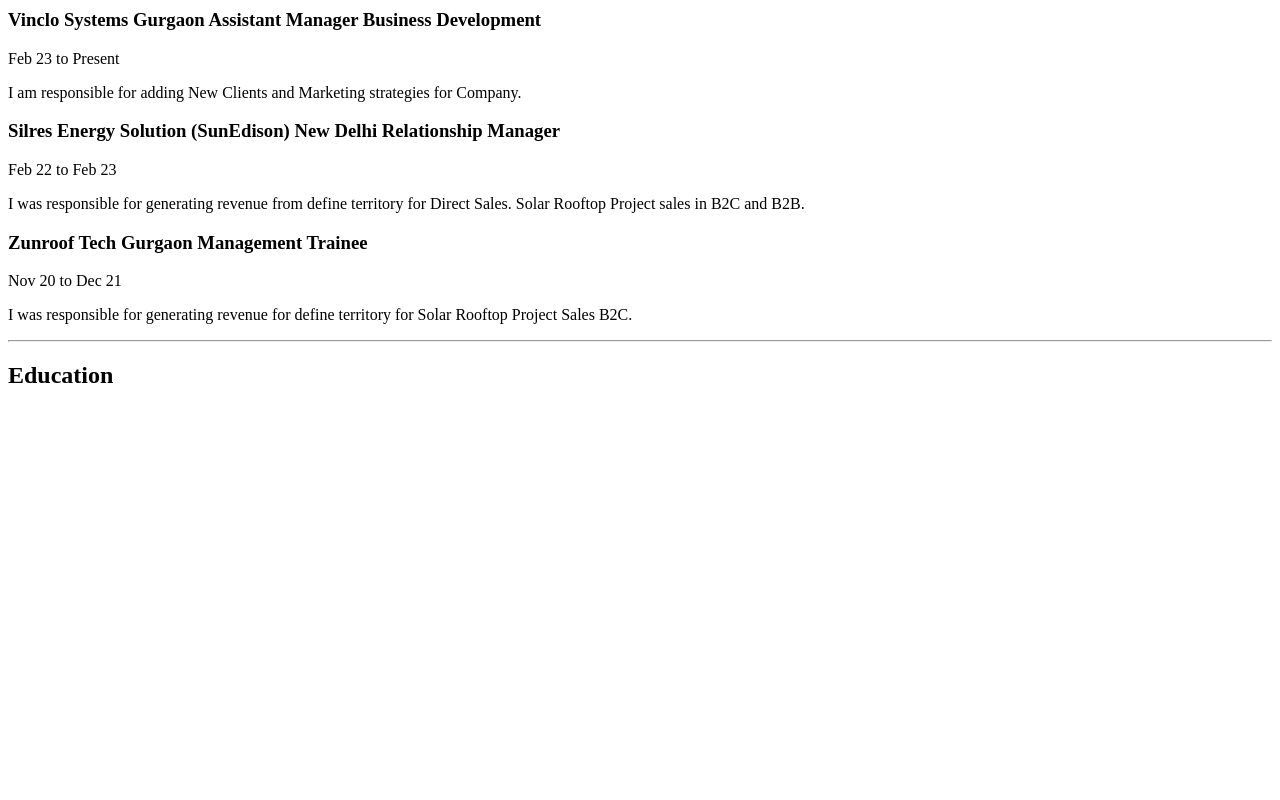
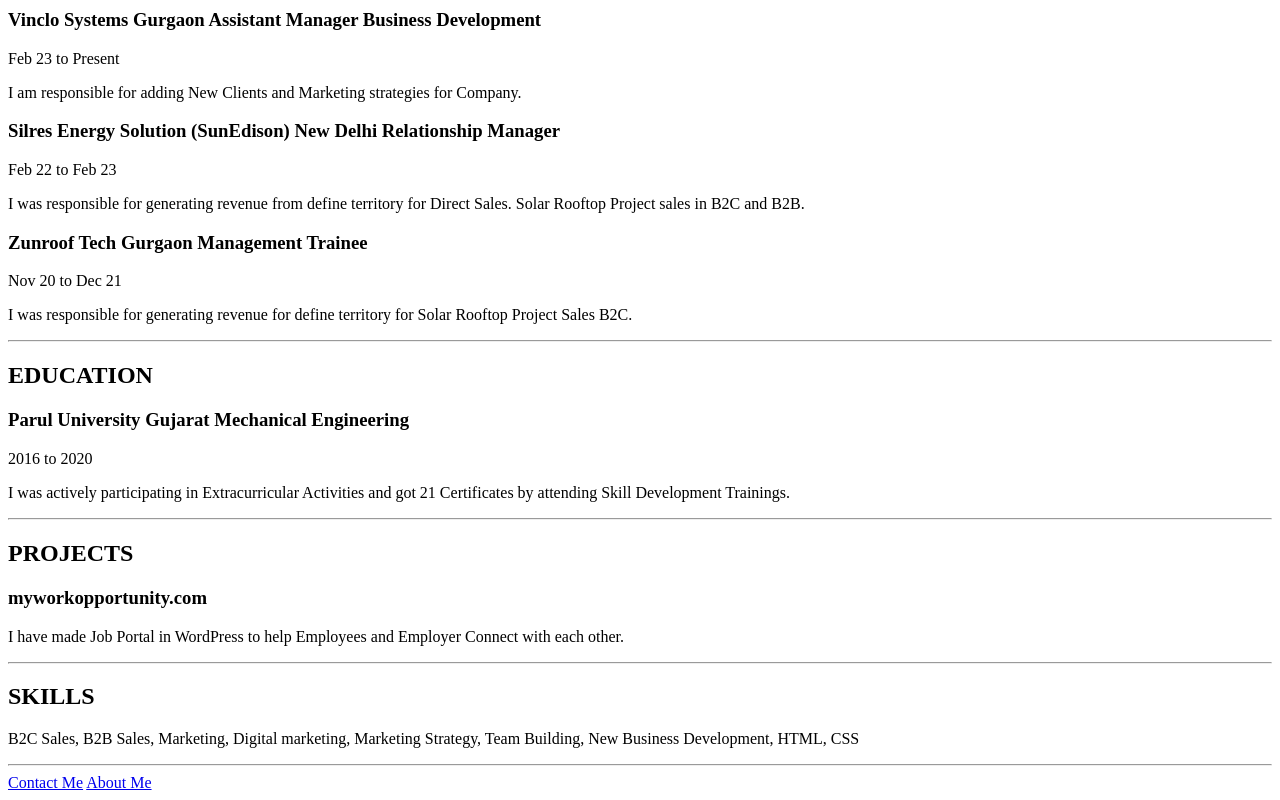
Before and after one commit to Mrkeyur/Keyur-Nileshkumar-Oza, a plain HTML site: page index.html in a window 1280 px wide. Shown: the part 506-1306 px from the top of the page. Before the commit the page ends 915 px from the top, so only its background shows below. Drawn offline with Linux system fonts and the light colour scheme.

Commit message:
Add files via upload

```diff
--- a/index.html
+++ b/index.html
@@ -25,9 +25,18 @@
         <p>Nov 20 to Dec 21</p>
         <p>I was responsible for generating revenue for define territory for Solar Rooftop Project Sales B2C.</p>
         <hr>
-        <h2>Education</h2>
-
-
-
+        <h2>EDUCATION</h2>
+        <h3>Parul University Gujarat Mechanical Engineering</h3>
+        <p>2016 to 2020</p>
+        <p>I was actively participating in Extracurricular Activities and got 21 Certificates by attending Skill Development Trainings.</p>
+        <hr>
+        <h2>PROJECTS</h2>
+        <h3>myworkopportunity.com</h3>
+        <p>I have made Job Portal in WordPress to help Employees and Employer Connect with each other.</p>
+        <hr>
+        <h2>SKILLS</h2>
+        <p>B2C Sales, B2B Sales, Marketing, Digital marketing, Marketing Strategy, Team Building, New Business Development, HTML, CSS</p>
+        <hr>
+        <a href="./contact.html"><p3>Contact Me</p3></a> <a href="./about.html"><p3>About Me</p3></a>
     </body>
     </html>
```
